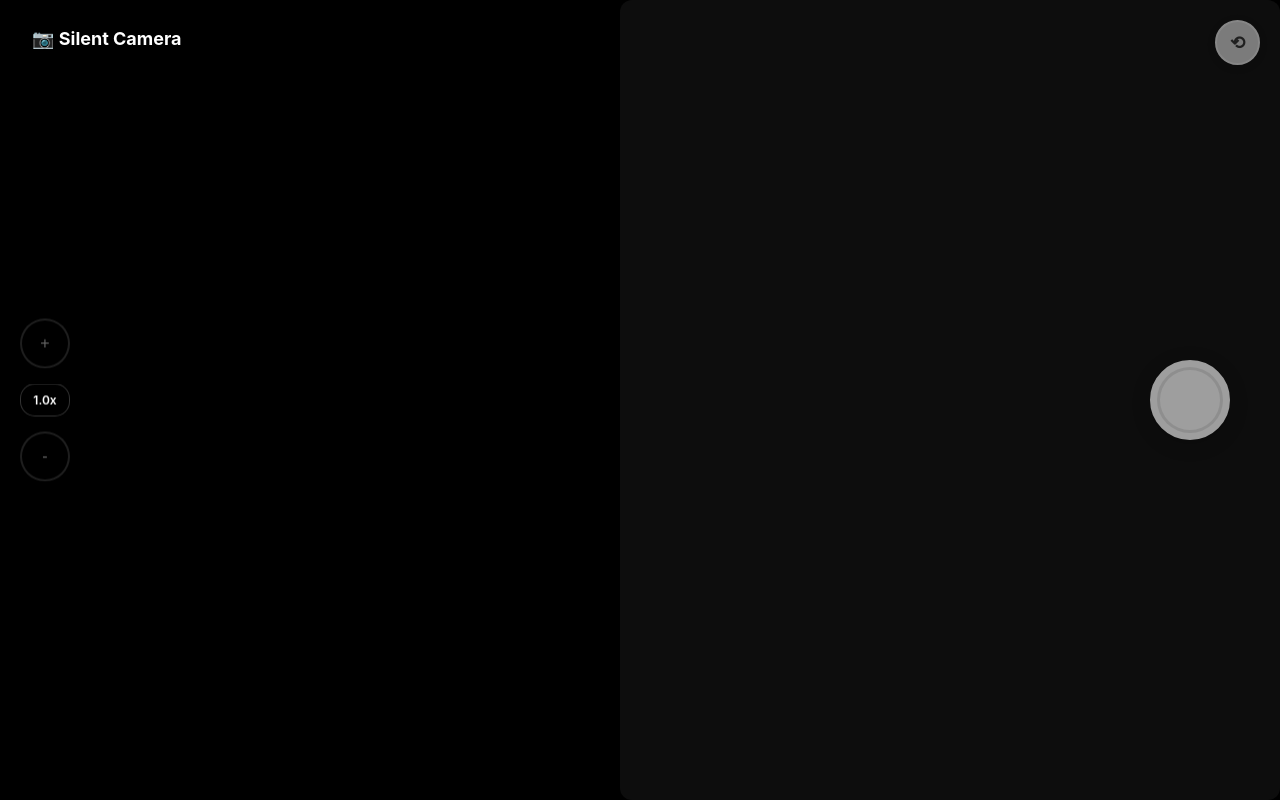
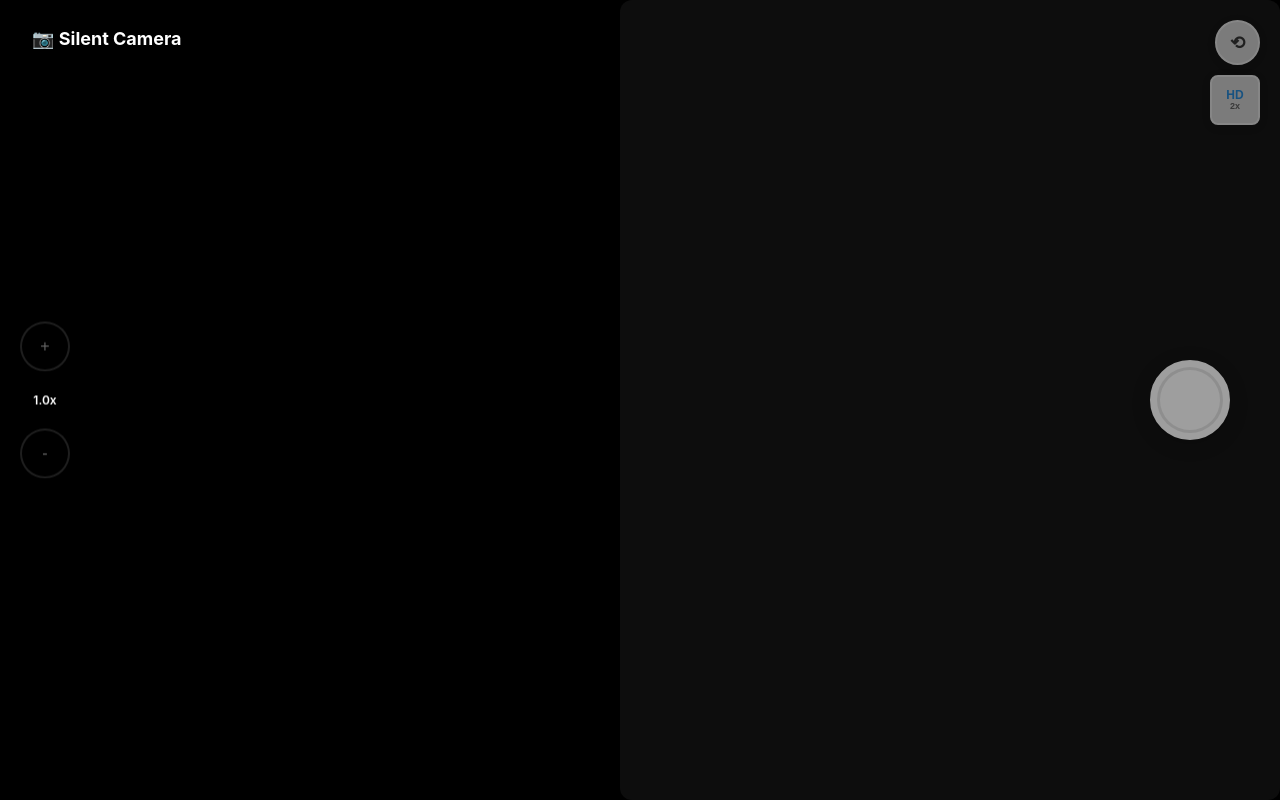
Before and after one commit to cucumber1117/App_SilentCamera, a React (Vite) app: page / in a window 1280 px wide. Built offline with nearby package versions, Linux system fonts and the light colour scheme; no server answers.

Commit message:
解像度変更、ピンチイント可能

```diff
--- a/src/pages/home/HomePage.css
+++ b/src/pages/home/HomePage.css
@@ -91,6 +91,65 @@
   transform: none;
 }
 
+/* 解像度設定ボタン */
+.resolution-button {
+  position: absolute;
+  top: 75px;
+  right: 20px;
+  width: 50px;
+  height: 50px;
+  background-color: rgba(255, 255, 255, 0.9);
+  border: 2px solid white;
+  border-radius: 8px;
+  color: #333;
+  font-size: 10px;
+  font-weight: bold;
+  cursor: pointer;
+  transition: all 0.3s ease;
+  box-shadow: 0 2px 10px rgba(0, 0, 0, 0.2);
+  z-index: 15;
+  display: flex;
+  align-items: center;
+  justify-content: center;
+  padding: 5px;
+}
+
+.resolution-button:hover {
+  background-color: white;
+  box-shadow: 0 4px 15px rgba(0, 0, 0, 0.3);
+  transform: scale(1.05);
+}
+
+.resolution-button:active {
+  transform: scale(0.95);
+  background-color: rgba(255, 255, 255, 0.8);
+}
+
+.resolution-button:disabled {
+  opacity: 0.5;
+  cursor: not-allowed;
+  transform: none;
+}
+
+.resolution-display {
+  display: flex;
+  flex-direction: column;
+  align-items: center;
+  line-height: 1;
+}
+
+.resolution-label {
+  font-size: 12px;
+  font-weight: bold;
+  color: #2196F3;
+}
+
+.resolution-multiplier {
+  font-size: 9px;
+  color: #666;
+  margin-top: 1px;
+}
+
 /* ズームコントロール */
 .zoom-controls {
   position: absolute;
@@ -132,17 +191,31 @@
 }
 
 .zoom-level {
-  background-color: rgba(0, 0, 0, 0.6);
+  background-color: rgba(0, 0, 0, 0.7);
   color: white;
-  padding: 8px 12px;
-  border-radius: 15px;
+  padding: 6px 12px;
+  border-radius: 12px;
   font-size: 12px;
   font-weight: 600;
-  border: 1px solid rgba(255, 255, 255, 0.2);
+  text-align: center;
+  min-width: 50px;
   backdrop-filter: blur(10px);
-  min-width: 45px;
-  text-align: center;
+  transition: all 0.2s ease;
+  position: relative;
 }
+
+.zoom-level.pinching {
+  background-color: rgba(76, 175, 80, 0.8);
+  transform: scale(1.1);
+  box-shadow: 0 4px 12px rgba(76, 175, 80, 0.4);
+}
+
+.pinch-indicator {
+  margin-left: 5px;
+  font-size: 10px;
+}
+
+
 
 /* ギャラリーボタン */
 .gallery-button {
@@ -390,6 +463,13 @@
     font-size: 14px;
   }
 
+  .resolution-button {
+    top: 50px;
+    right: 10px;
+    width: 35px;
+    height: 35px;
+  }
+
   .zoom-controls {
     left: 20px;
     gap: 8px;
@@ -428,6 +508,21 @@
     width: 40px;
     height: 40px;
     font-size: 16px;
+  }
+
+  .resolution-button {
+    top: 60px;
+    right: 15px;
+    width: 40px;
+    height: 40px;
+  }
+
+  .resolution-label {
+    font-size: 10px;
+  }
+
+  .resolution-multiplier {
+    font-size: 8px;
   }
 
   .zoom-controls {
--- a/src/pages/home/index.jsx
+++ b/src/pages/home/index.jsx
@@ -11,9 +11,16 @@ const HomePage = () => {
   const [isLoading, setIsLoading] = useState(false);
   const [isLandscape, setIsLandscape] = useState(false);
   const [saveStatus, setSaveStatus] = useState(null); // 'saving' | 'saved' | 'error'
-  const [zoomLevel, setZoomLevel] = useState(1); // ズームレベル 1-3
+  const [zoomLevel, setZoomLevel] = useState(1); // ズームレベル 1-5（より細かく）
   const [photoHistory, setPhotoHistory] = useState([]); // 撮影履歴
   const [showGallery, setShowGallery] = useState(false); // ギャラリー表示状態
+
+  // タッチ操作用の状態
+  const [lastPinchDistance, setLastPinchDistance] = useState(0);
+  const [isPinching, setIsPinching] = useState(false);
+
+  // 解像度設定
+  const [resolutionMode, setResolutionMode] = useState('high'); // 'normal', 'high', 'ultra'
 
 
 
@@ -98,16 +105,55 @@ const HomePage = () => {
     await initCamera(newFacingMode);
   };
 
-  // ズーム機能
+  // ズーム機能（ボタン操作）
   const zoomIn = () => {
-    if (zoomLevel < 3) {
-      setZoomLevel(prev => Math.min(prev + 0.5, 3));
+    setZoomLevel(prev => Math.min(prev + 0.1, 5));
+  };
+
+  const zoomOut = () => {
+    setZoomLevel(prev => Math.max(prev - 0.1, 1));
+  };
+
+  // 2点間の距離を計算
+  const getPinchDistance = (touch1, touch2) => {
+    const dx = touch1.clientX - touch2.clientX;
+    const dy = touch1.clientY - touch2.clientY;
+    return Math.sqrt(dx * dx + dy * dy);
+  };
+
+  // タッチ開始
+  const handleTouchStart = (e) => {
+    if (e.touches.length === 2) {
+      e.preventDefault();
+      setIsPinching(true);
+      const distance = getPinchDistance(e.touches[0], e.touches[1]);
+      setLastPinchDistance(distance);
     }
   };
 
-  const zoomOut = () => {
-    if (zoomLevel > 1) {
-      setZoomLevel(prev => Math.max(prev - 0.5, 1));
+  // タッチ移動（ピンチズーム）
+  const handleTouchMove = (e) => {
+    if (e.touches.length === 2 && isPinching) {
+      e.preventDefault();
+      const currentDistance = getPinchDistance(e.touches[0], e.touches[1]);
+      const deltaDistance = currentDistance - lastPinchDistance;
+
+      if (Math.abs(deltaDistance) > 5) { // 感度調整
+        const zoomDelta = deltaDistance * 0.01; // ズーム変化量
+        setZoomLevel(prev => {
+          const newZoom = prev + zoomDelta;
+          return Math.max(1, Math.min(5, newZoom));
+        });
+        setLastPinchDistance(currentDistance);
+      }
+    }
+  };
+
+  // タッチ終了
+  const handleTouchEnd = (e) => {
+    if (e.touches.length < 2) {
+      setIsPinching(false);
+      setLastPinchDistance(0);
     }
   };
 
@@ -124,27 +170,56 @@ const HomePage = () => {
 
     if (!video || !canvas) return;
 
-    console.log('撮影開始');
+    console.log('高解像度撮影開始');
 
     // フラッシュ効果
     showCameraFlash();
 
     const ctx = canvas.getContext('2d');
-    canvas.width = video.videoWidth;
-    canvas.height = video.videoHeight;
 
-    // 無音で撮影
-    ctx.drawImage(video, 0, 0, canvas.width, canvas.height);
+    // 解像度設定に基づく倍率
+    const getResolutionMultiplier = () => {
+      switch (resolutionMode) {
+        case 'normal': return 1;    // 標準解像度
+        case 'high': return 2;      // 高解像度（2倍）
+        case 'ultra': return 3;     // 超高解像度（3倍）
+        default: return 2;
+      }
+    };
 
-    // 画像データURL取得
-    const dataURL = canvas.toDataURL('image/png');
-    console.log('撮影完了、自動保存のみ実行');
+    const resolutionMultiplier = getResolutionMultiplier();
+    const originalWidth = video.videoWidth;
+    const originalHeight = video.videoHeight;
 
-    // 撮影履歴に追加
+    // 高解像度キャンバス設定
+    canvas.width = originalWidth * resolutionMultiplier;
+    canvas.height = originalHeight * resolutionMultiplier;
+
+    // 高品質レンダリング設定
+    ctx.imageSmoothingEnabled = true;
+    ctx.imageSmoothingQuality = 'high';
+
+    // 解像度スケール適用
+    ctx.scale(resolutionMultiplier, resolutionMultiplier);
+
+    // 高解像度で描画
+    ctx.drawImage(video, 0, 0, originalWidth, originalHeight);
+
+    // 最高品質で画像データを取得
+    const dataURL = canvas.toDataURL('image/png', 1.0);
+    console.log('高解像度撮影完了:', canvas.width + 'x' + canvas.height + 'px');
+
+    // 撮影履歴に追加（解像度情報付き）
     const newPhoto = {
       id: Date.now(),
       dataURL: dataURL,
-      timestamp: new Date().toISOString()
+      timestamp: new Date().toISOString(),
+      resolution: {
+        width: canvas.width,
+        height: canvas.height,
+        multiplier: resolutionMultiplier,
+        original: { width: originalWidth, height: originalHeight }
+      }
     };
     setPhotoHistory(prev => [newPhoto, ...prev]); // 最新を先頭に追加
 
@@ -218,6 +293,10 @@ const HomePage = () => {
               playsInline
               muted
               className="camera-video"
+              onTouchStart={handleTouchStart}
+              onTouchMove={handleTouchMove}
+              onTouchEnd={handleTouchEnd}
+              style={{ touchAction: 'none' }}
             />
 
             {/* カメラ切り替えボタン */}
@@ -228,18 +307,47 @@ const HomePage = () => {
                 title="カメラ切り替え"
               >
                 ⟲
-              </button>            {/* ズームコントロール（左側） */}
+              </button>
+
+            {/* 解像度設定ボタン */}
+            <button
+              onClick={() => {
+                const modes = ['normal', 'high', 'ultra'];
+                const currentIndex = modes.indexOf(resolutionMode);
+                const nextIndex = (currentIndex + 1) % modes.length;
+                setResolutionMode(modes[nextIndex]);
+              }}
+              className="resolution-button"
+              disabled={isLoading}
+              title="解像度切り替え"
+            >
+              <div className="resolution-display">
+                <span className="resolution-label">
+                  {resolutionMode === 'normal' && 'SD'}
+                  {resolutionMode === 'high' && 'HD'}
+                  {resolutionMode === 'ultra' && 'UHD'}
+                </span>
+                <span className="resolution-multiplier">
+                  {resolutionMode === 'normal' && '1x'}
+                  {resolutionMode === 'high' && '2x'}
+                  {resolutionMode === 'ultra' && '3x'}
+                </span>
+              </div>
+            </button>
+
+            {/* ズームコントロール（左側） */}
             <div className="zoom-controls">
               <button
                 onClick={zoomIn}
                 className="zoom-button zoom-in"
-                disabled={isLoading || zoomLevel >= 3}
+                disabled={isLoading || zoomLevel >= 5}
                 title="ズームイン"
               >
                 +
               </button>
-              <div className="zoom-level">
+              <div className={`zoom-level ${isPinching ? 'pinching' : ''}`}>
                 {zoomLevel.toFixed(1)}x
+                {isPinching && <span className="pinch-indicator">📌</span>}
               </div>
               <button
                 onClick={zoomOut}
```
